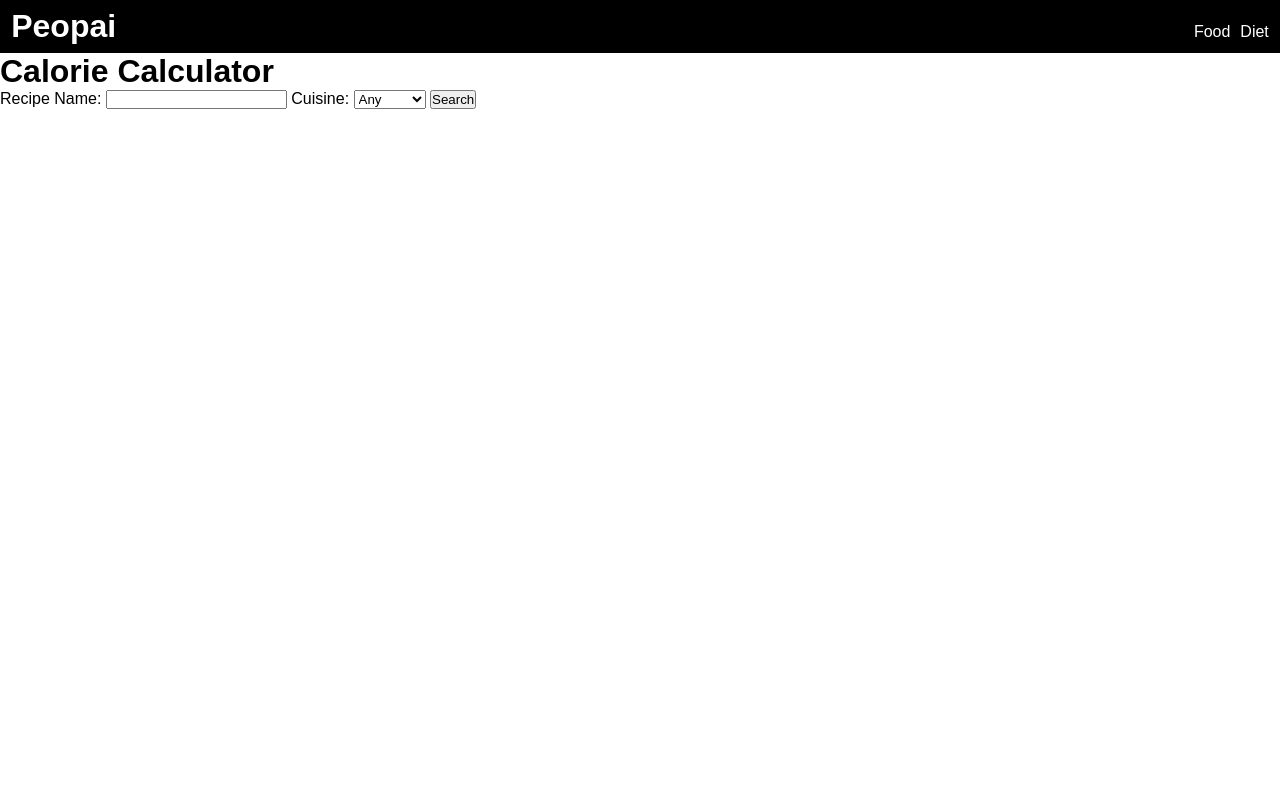
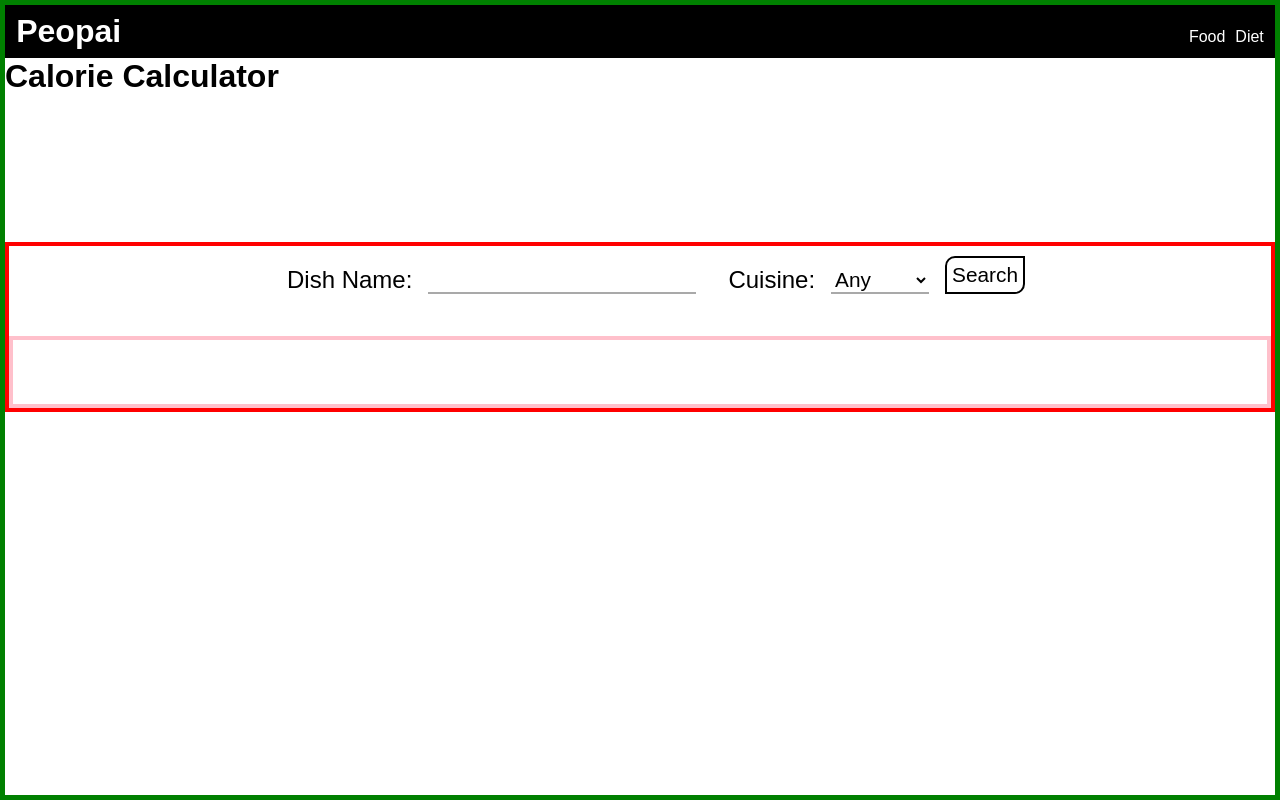
Before and after one commit to Nishita10/peopai, a Flask app: page /food in a window 1280 px wide. Run offline with Flask 3, Linux system fonts and the light colour scheme.

Commit message:
webpages designing done

```diff
--- a/static/js/food.js
+++ b/static/js/food.js
@@ -10,12 +10,31 @@ document.getElementById('recipeForm').addEventListener('submit', function (event
                 document.getElementById('result').innerHTML = `<p>${data.error}</p>`;
             } else {
                 document.getElementById('result').innerHTML = `
-                    <p><strong>Recipe:</strong> ${data.recipeName}</p>
-                    <p><strong>Calories:</strong> ${data.calories}</p>
-                    <p><strong>Fat:</strong> ${data.fat}</p>
-                    <p><strong>Carbs:</strong> ${data.carbs}</p>
-                    <p><strong>Protein:</strong> ${data.protein}</p>
+                    <table class="dietinfo">
+        <tr>
+            <th>Dish</th>
+            <td>${data.recipeName}</td>
+        </tr>
+        <tr>
+            <th>Calories</th>
+            <td>${data.calories}</td>
+        </tr>
+        <tr>
+            <th>Fat</th>
+            <td>${data.fat}</td>
+        </tr>
+        <tr>
+            <th>Carbs</th>
+            <td>${data.carbs}</td>
+        </tr>
+        <tr>
+            <th>Protein</th>
+            <td>${data.protein}</td>
+        </tr>
+    </table>
+                    <div class="img">
                     <img src="${data.image}" alt="${data.recipeName} image">
+                    </div>
                 `;
             }
         })
--- /dev/null
+++ b/static/styles/food.css
@@ -0,0 +1,106 @@
+body{
+    border: green solid 5px;
+    height: 100vh;
+    position: relative;
+}
+
+.container{
+    width: 100%;
+    height: auto;
+    flex-grow: 1;
+    display: flex;
+    flex-direction: column;
+    top : 30%;
+    justify-content: center;
+    align-items: center;
+    border: solid red 4px;
+    position: absolute;
+}
+
+#recipeForm{
+    padding: 10px;
+    font-size: 1.5rem;
+    display: flex;
+    justify-content: flex-start;
+    flex-direction: row;
+}
+
+#recipeForm label{
+    margin-left: 2rem;
+    align-self: flex-end;
+}
+
+#recipeForm input, option, select{
+    align-self: flex-end;
+    font-size: 1.3rem;
+    margin-left: 1rem;
+    border: none;
+    border-bottom: solid darkgray 2px;
+    outline: none;
+    background-color: transparent;
+}
+
+#recipeForm button{
+    margin-left: 1rem;
+    padding: 5px;
+    font-size: 1.3rem;
+    border: solid black 2.5px;
+    outline: none;
+    background-color: transparent;
+    border-radius: 10px 0px 10px 0px;
+}
+
+#result{
+    padding: 2rem;
+    border: solid 4px pink;
+    width: 100%;
+    display: flex;
+    flex-direction: row;
+    margin-top: 2rem;
+    justify-content: space-around;
+}
+
+#result .dietinfo{
+    font-size: 1.5rem;
+    display: flex;
+    flex-direction: column;
+    justify-content: space-evenly;
+}
+
+#result .dietinfo th{
+    width: 15rem;
+    text-align: left;
+}
+
+#result .img img{
+    background-position: center;
+    background-size: cover;
+}
+
+@media screen and (max-width: 768px){
+    #recipeForm{
+        padding: 4px;
+        font-size: 0.8rem;
+        display: flex;
+        align-items: flex-start;
+        flex-direction: column;
+    }
+
+    #recipeForm label{
+        margin-top: 0.7rem;
+        align-self: flex-start;
+    }
+
+    #recipeForm input, option, select{
+        align-self: flex-start;
+        font-size: 1.1rem;
+        margin-top: 0.7rem;
+    }
+
+    #recipeForm button{
+        margin-top: 0.7rem;
+        padding: 5px;
+        font-size: 0.9rem;
+        border-radius: 10px 0px 10px 0px;
+    }
+}
--- a/templates/food.html
+++ b/templates/food.html
@@ -1,11 +1,15 @@
 {%extends "base.html" %}
 {%block content%}
-<head></head>
+<head>
+    <link rel= "stylesheet" type= "text/css" href= "{{ url_for('static',filename='styles/food.css') }}">
+</head>
 
 <body>
     <h1>Calorie Calculator</h1>
+    <div class="container">
+        <div class = "formdiv">
             <form id="recipeForm" method="POST" action="/get_recipe">
-        <label for="recipeName">Recipe Name:</label>
+                <label for="recipeName">Dish Name:</label>
                 <input type="text" id="recipeName" name="recipeName" required>
 
                 <label for="cuisine">Cuisine:</label>
@@ -18,7 +22,9 @@
 
                 <button type="submit">Search</button>
             </form>
+        </div>
         <div id="result"></div>
+    </div>
 </body>
 
 
```
Also changed, not shown: static/styles/diet.css (added, +53 -0 lines), templates/diet.html (+7 -2 lines). Lines whose indentation alone changed are shown as unchanged.
